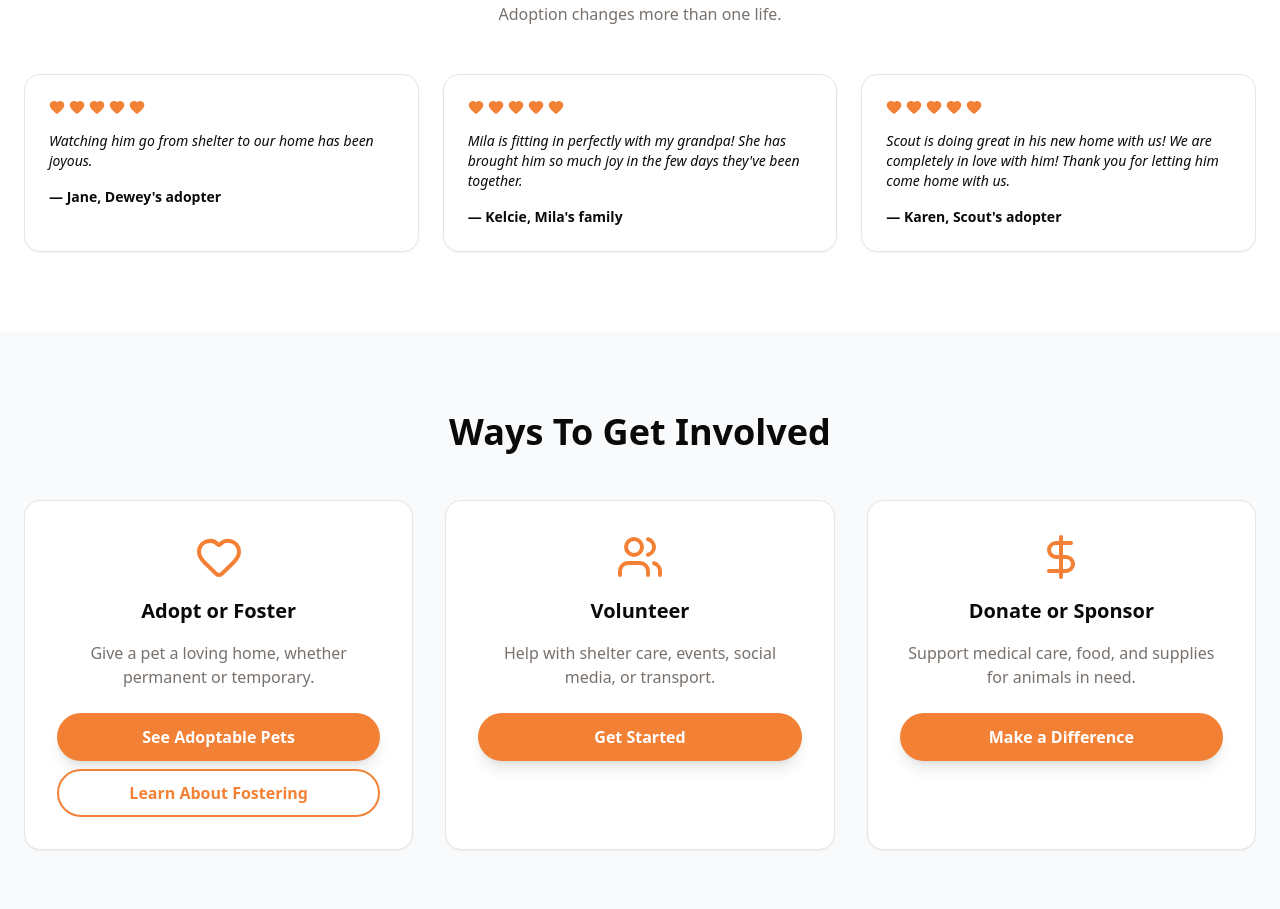
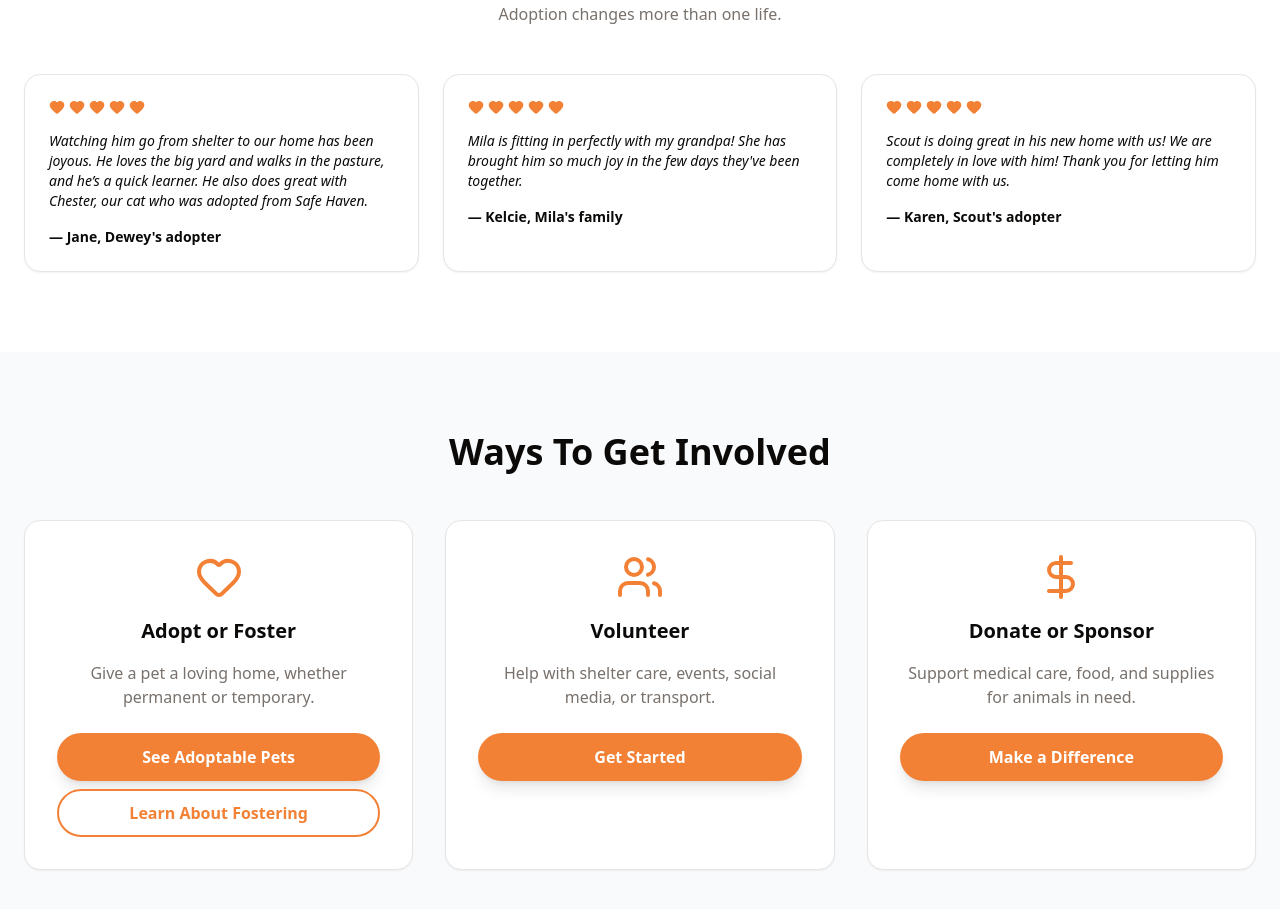
Before and after one commit to 7nqwsvhv99-hash/safe-haven-site, a Next.js app: page / in a window 1280 px wide. Shown: the part 3020-3929 px from the top of the page. Built offline with nearby package versions, Linux system fonts and the light colour scheme.

Commit message:
Use longer Dewey testimonial quote

```diff
--- a/src/app/page.tsx
+++ b/src/app/page.tsx
@@ -343,7 +343,7 @@ const featuredPets = [
 
 const testimonials = [
   {
-    quote: "Watching him go from shelter to our home has been joyous.",
+    quote: "Watching him go from shelter to our home has been joyous. He loves the big yard and walks in the pasture, and he’s a quick learner. He also does great with Chester, our cat who was adopted from Safe Haven.",
     author: "Jane, Dewey's adopter",
   },
   {
```
